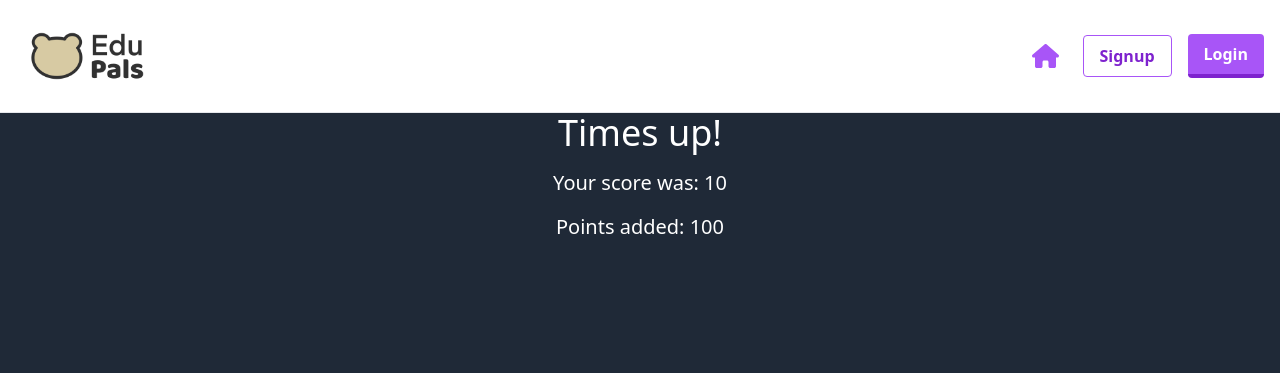
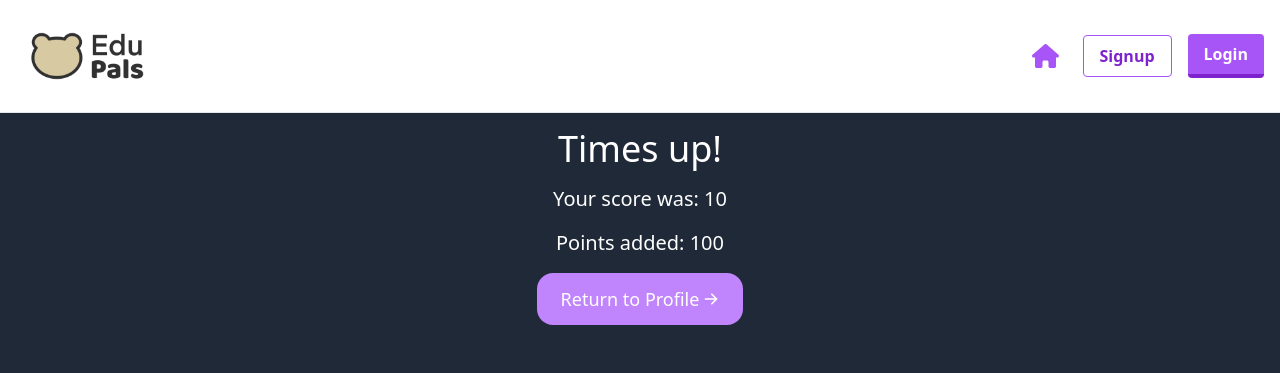
Before and after one commit to lightspeedana/EduPals, a Python web app: template templates/review.html in a window 1280 px wide. Shown: the top 373 px of the page. Run offline with Jinja, Linux system fonts and the light colour scheme; the template is opened without the code that fills it: most values are stand-ins (such as "Sample title", 1, 10 or a date in 2020); some libraries are stand-ins or nearby versions.

Commit message:
change some styling

```diff
--- a/templates/review.html
+++ b/templates/review.html
@@ -9,20 +9,26 @@
     {% extends 'base.html' %}
     {% block content %}
     {% set score_int = score | int %}
-    <div class="text-white text-center">
+    <div class="text-white text-center mt-4">
         {% if gameWon %}
         <h1 class="font-medium text-4xl mb-4">You win</h1>
         {% else %}
         <h1 class="text-4xl mb-4">Times up!</h1>
         {% endif %}
 
-        <div>
+        <div class="mb-4 justify-center items-center">
             <p class="text-xl">
                 Your score was: {{ score }}
             </p>
 
             <p class="text-xl mt-4">Points added: {{ score_int * 10 }}</p>
         </div>
+        <div class="mb-4 space-x-0 md:space-x-2 md:mb-8">
+            <a href="{{ url_for('main.profile') }}" class="inline-flex items-center justify-center w-full px-6 py-3 mb-2 text-lg text-white bg-purple-400 rounded-2xl sm:w-auto sm:mb-0">
+                Return to Profile
+                <svg class="w-4 h-4 ml-1" xmlns="http://www.w3.org/2000/svg" viewBox="0 0 20 20" fill="currentColor"><path fill-rule="evenodd" d="M10.293 3.293a1 1 0 011.414 0l6 6a1 1 0 010 1.414l-6 6a1 1 0 01-1.414-1.414L14.586 11H3a1 1 0 110-2h11.586l-4.293-4.293a1 1 0 010-1.414z" clip-rule="evenodd"></path></svg>
+            </a>
+        </div>
     </div>
     {% endblock %}
   </body>
```
